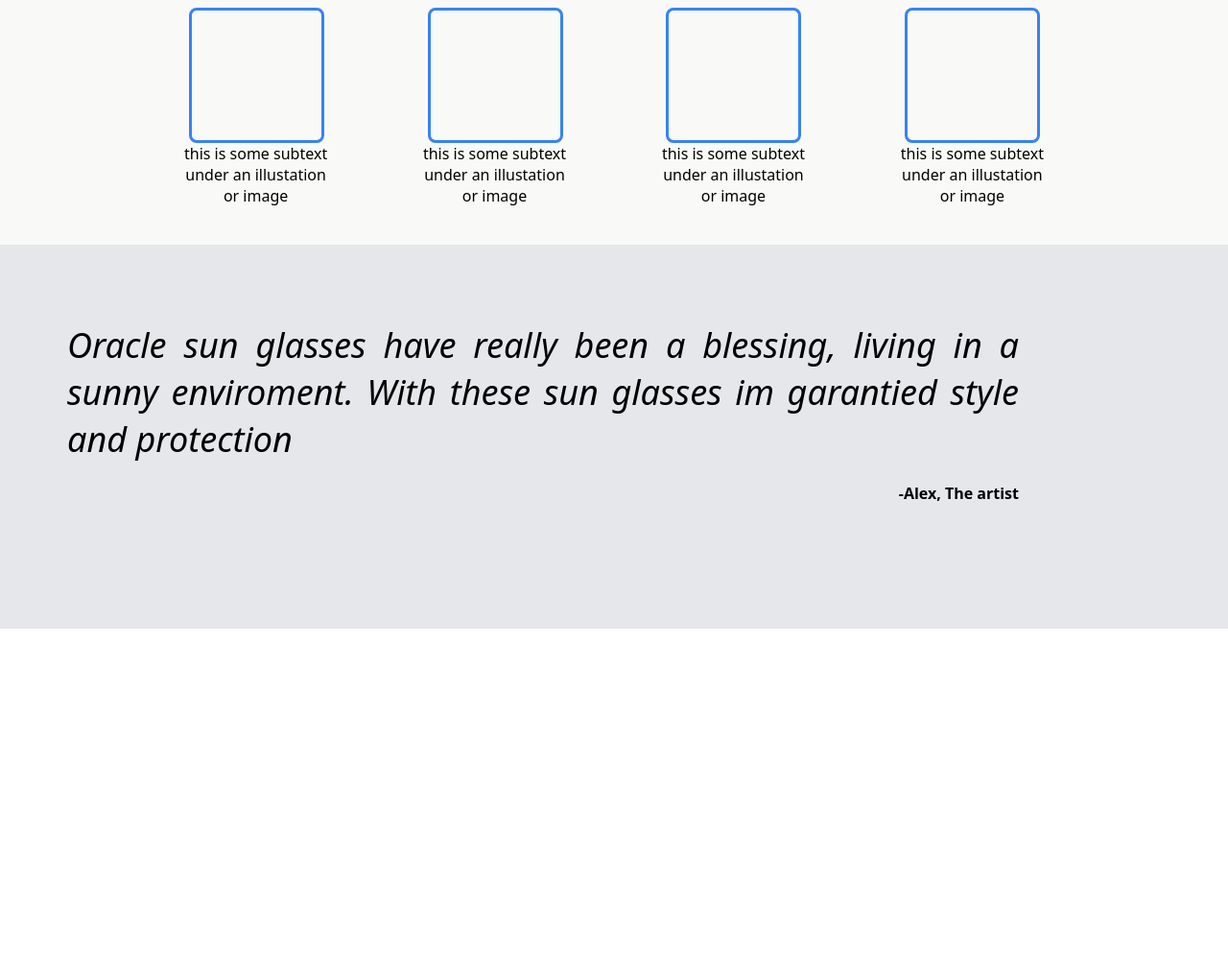
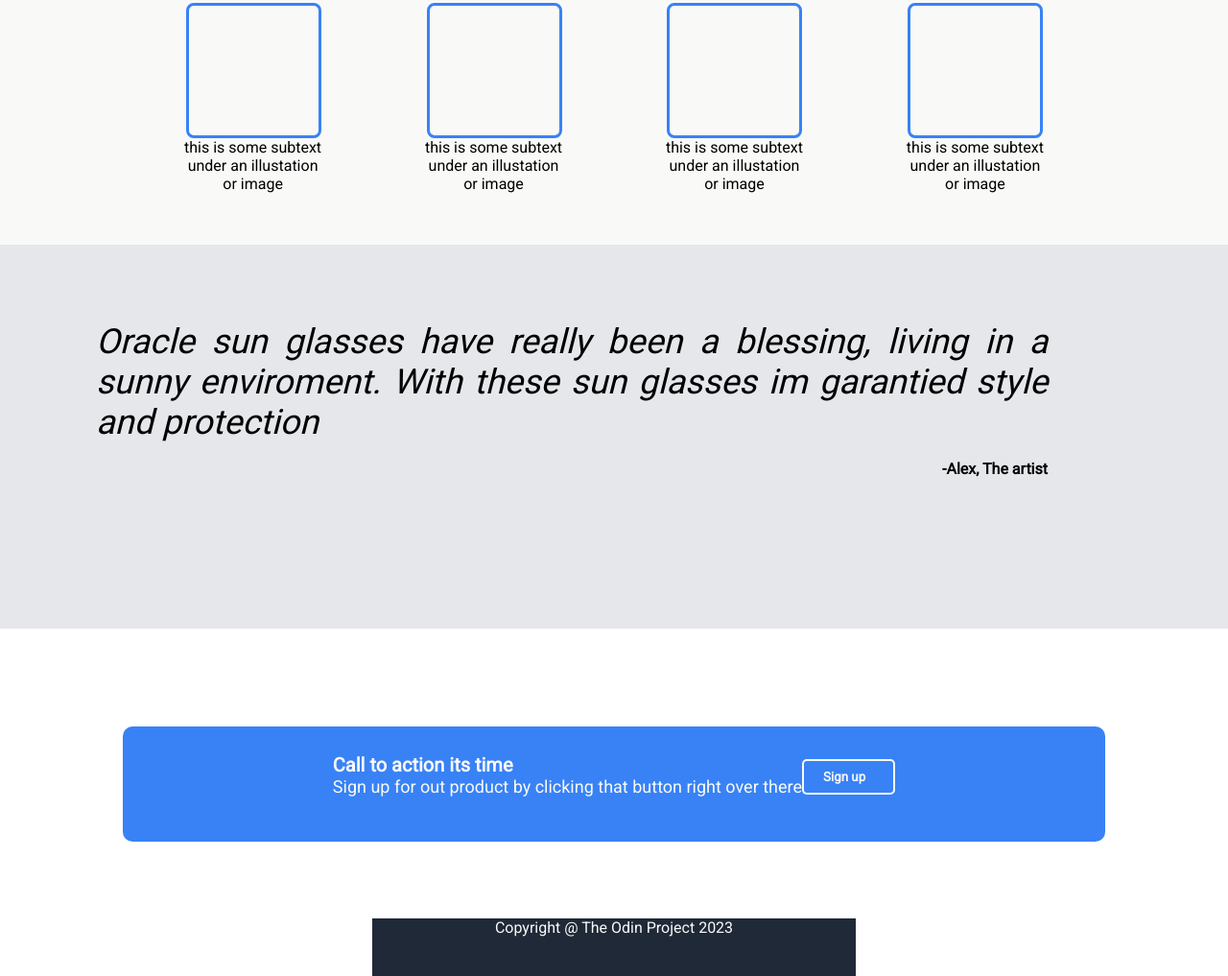
Before and after one commit to Takunda6995/Odin_Landing_Page, a plain HTML site: page index.html in a window 1280 px wide. Shown: the part 605-1622 px from the top of the page at 96% size. Before the commit the page ends 1260 px from the top, so only its background shows below. Drawn offline with Linux system fonts and the light colour scheme.

Commit message:
style.css

```diff
--- a/index.html
+++ b/index.html
@@ -4,6 +4,9 @@
     <meta charset="UTF-8">
     <meta name="viewport" content="width=device-width, initial-scale=1.0">
     <title>Odin landing page</title>
+    <link rel="preconnect" href="https://fonts.googleapis.com">
+<link rel="preconnect" href="https://fonts.gstatic.com" crossorigin>
+<link href="https://fonts.googleapis.com/css2?family=Roboto&display=swap" rel="stylesheet">
     <link rel="stylesheet" href="style.css">
 </head>
 <body>
@@ -53,12 +56,27 @@
 
     </div>
     <div class="quotesContainer">
-    <div class="comments">
-        <p>Oracle sun glasses have really been a blessing, living in a sunny enviroment. With these sun glasses im garantied style and protection
+        <div class="comments">
+            <p>Oracle sun glasses have really been a blessing, living in a sunny enviroment. With these sun glasses im garantied style and protection
+            </p>
+            <span>-Alex, The artist</span>
+        </div>
+    </div>
+    <div class="callToAction">
+        <div class="MainCallContainer">
+            <div class="callContainer">
+                <p><span>Call to action its time</span><br>
+                Sign up for out product by clicking that button right over there
+                    </p>
+                <button class="SignUP2">Sign up</button>
+            </div>
+        </div>
+    </div>
+    <footer>
+        <p>
+            Copyright @ The Odin Project 2023
         </p>
-        <span>-Alex, The artist</span>
-    </div>
-</div>
+    </footer>
 
 </body>
 </html>
--- a/style.css
+++ b/style.css
@@ -1,7 +1,7 @@
 *{
     margin: 0;
     padding: 0;
-    font-family: system-ui, -apple-system, BlinkMacSystemFont, 'Segoe UI', Roboto, Oxygen, Ubuntu, Cantarell, 'Open Sans', 'Helvetica Neue', sans-serif;
+    font-family: 'Roboto', sans-serif;
 }
 li{
     list-style: none;
@@ -11,6 +11,7 @@ a{
     color: #e5e7eb;
     font-size: 18px;
 }
+
 span{
     color: #f9faf8;
     font-size: 49px;
@@ -34,11 +35,16 @@ header .links{
     gap: 2rem;
 
 }
+header .links a:hover{
+    background-color:#1f2937;
+    border-radius: 3px;
+    border: 1px solid #f9faf8;
+}
 header h1{
     color: #f9faf8;
     font-size: 24px;
 }
-header , .hero{
+header ,footer, .hero{
     background-color: #1f2937;
     padding-left: 10%;
     padding-right: 10%;
@@ -127,7 +133,7 @@ text-align-last: center;
 }
 .comments{
     padding-top: 80px;
-    margin-left:50px ;
+    margin-left:80px ;
     text-align: end;
     font-size: 36px;
     width: 80%;
@@ -145,3 +151,67 @@ text-align-last: center;
     color: #000;
 
 }
+.callToAction{
+    background-color: white;
+    padding-left: 10%;
+    padding-right: 10%;
+    height: 200px;
+    justify-content: center;
+    align-items: center;
+}
+
+
+.callContainer{
+    display: flex;
+    margin-top: 50px;
+    margin-bottom: 50px;
+    margin-left: 50px;
+    margin-right:50px;
+    height:100px ;
+    align-items: center;
+    justify-content:space-between;
+}
+.callContainer p {
+    color: #f9faf8;
+    font-size: 18px;
+}
+.callContainer p span{
+        color: #f9faf8;
+        font-size:20px;
+        font-weight: bold;
+
+}
+.callContainer .SignUP2{
+    color: #f9faf8;
+    font-weight: bold;
+    margin-top: 5px;
+    align-items: center;
+    padding-top: 9px;
+    padding-bottom: 9px;
+    padding-left: 20px;
+    padding-right: 29px;
+    background-color: #3882f6;
+    border-radius: 5px;
+    border: 2px solid #f9faf8;
+
+}
+.MainCallContainer{
+    background-color: #3882f6;
+    border-radius: 10px;
+    height:120px ;
+    align-items: center;
+    justify-items: center;
+    margin-top:10% ;
+    margin-bottom: 10%;
+}
+footer{
+    align-items: center;
+    justify-self: center;
+    height: 60px;
+    background-color: #1f2937;
+}
+footer p{
+    align-items: center;
+    color: #f9faf8;
+    text-align: center;
+}
```
